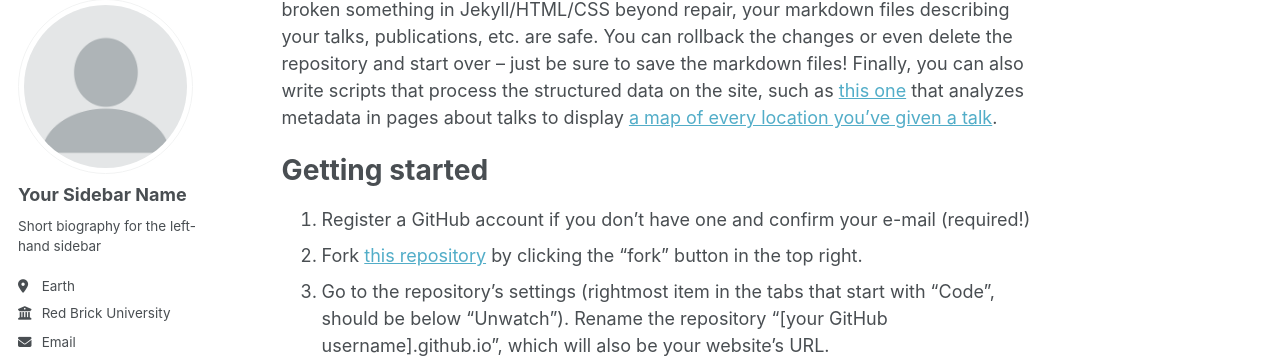
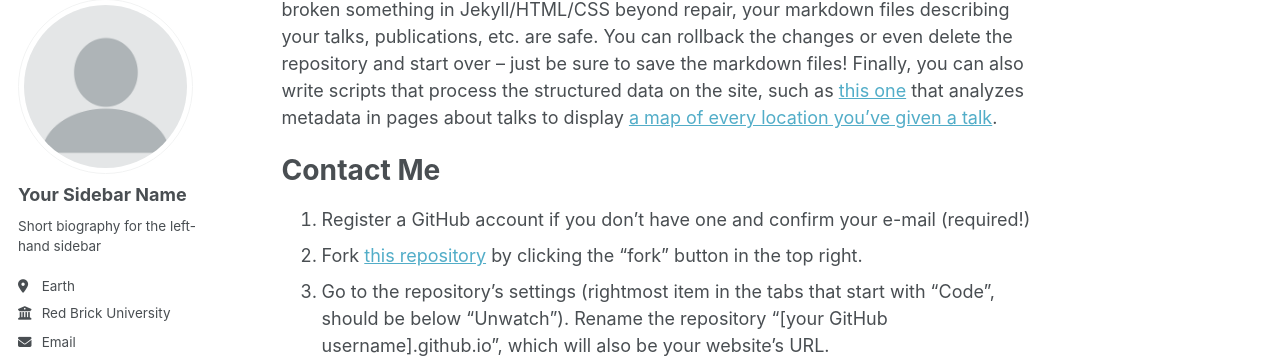
Before and after one commit to AvinashSaxena777/avinashsaxena777.github.io, a Jekyll site: the page built from _pages/about.md, in a window 1280 px wide and 900 px high, scrolled down 762 px. Shown: the part 107-465 px from the top of the window. Built offline with Jekyll 4.4.1, drawn with Linux system fonts in a browser that asks for light colours; some web fonts are replaced.

Commit message:
Testing Change

```diff
--- a/_pages/about.md
+++ b/_pages/about.md
@@ -15,7 +15,7 @@ Like many other Jekyll-based GitHub Pages templates, Academic Pages makes you se
 
 Many of the features of dynamic content management systems (like Wordpress) can be achieved in this fashion, using a fraction of the computational resources and with far less vulnerability to hacking and DDoSing. You can also modify the theme to your heart's content without touching the content of your site. If you get to a point where you've broken something in Jekyll/HTML/CSS beyond repair, your markdown files describing your talks, publications, etc. are safe. You can rollback the changes or even delete the repository and start over -- just be sure to save the markdown files! Finally, you can also write scripts that process the structured data on the site, such as [this one](https://github.com/academicpages/academicpages.github.io/blob/master/talkmap.ipynb) that analyzes metadata in pages about talks to display [a map of every location you've given a talk](https://academicpages.github.io/talkmap.html).
 
-Getting started
+Contact Me
 ======
 1. Register a GitHub account if you don't have one and confirm your e-mail (required!)
 1. Fork [this repository](https://github.com/academicpages/academicpages.github.io) by clicking the "fork" button in the top right.
```
